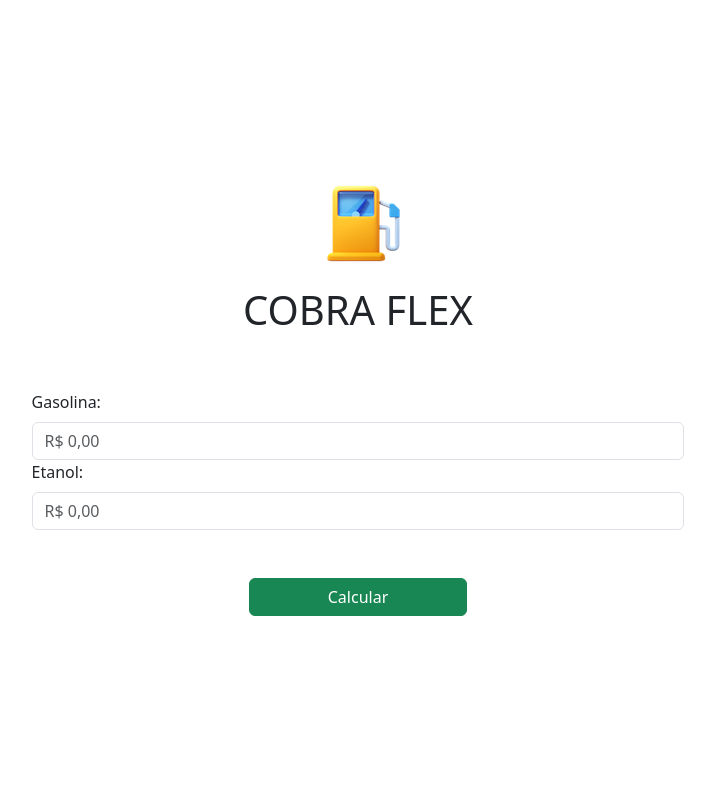
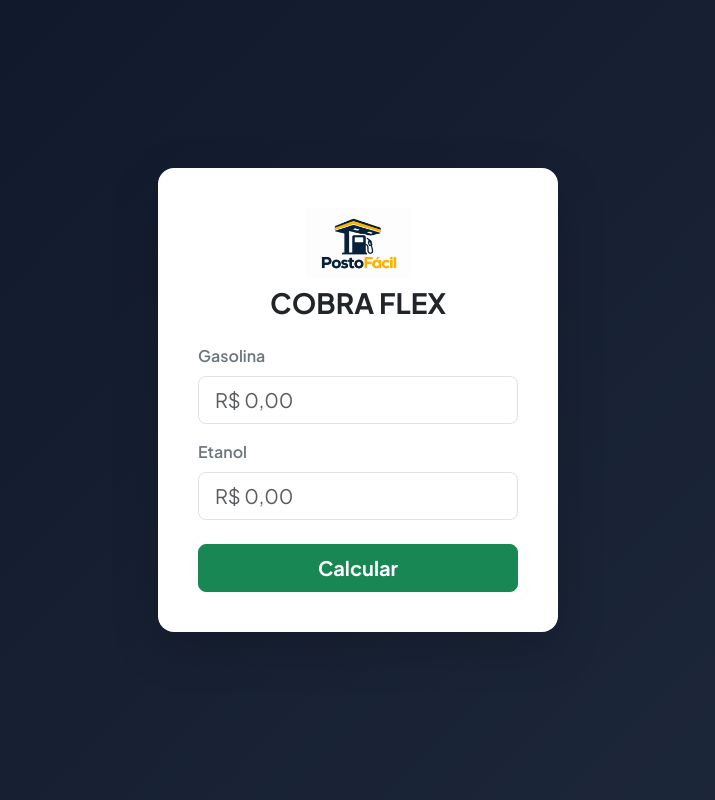
Before and after one commit to tblima26/Cobra-Flex, a Flask app: page / in a window 1280 px wide. Shown: the whole page, without its empty margins (282-997 px from the left). Run offline with Flask 3, Linux system fonts and the light colour scheme.

Commit message:
Atualizando projeto.

```diff
--- a/static/css/estilo.css
+++ b/static/css/estilo.css
@@ -0,0 +1,10 @@
+body {
+  font-family: 'Plus Jakarta Sans', sans-serif;
+  background: linear-gradient(135deg, #0f172a 0%, #1e293b 100%);
+}
+
+/* Define a largura máxima do container central */
+.card-custom {
+  width: 100%;
+  max-width: 400px;
+}
--- a/static/css/fontes.css
+++ b/static/css/fontes.css
@@ -0,0 +1 @@
+@import url('https://fonts.googleapis.com/css2?family=Plus+Jakarta+Sans:wght@400;600;700&display=swap');
--- a/templates/index.html
+++ b/templates/index.html
@@ -6,45 +6,54 @@
     <meta name="viewport" content="width=device-width, initial-scale=1">
     <title>COBRA FLEX</title>
 
-    <link href="https://cdn.jsdelivr.net/npm/bootstrap@5.3.8/dist/css/bootstrap.min.css" rel="stylesheet" integrity="sha384-sRIl4kxILFvY47J16cr9ZwB07vP4J8+LH7qKQnuqkuIAvNWLzeN8tE5YBujZqJLB" crossorigin="anonymous">
+    <!-- Bootstrap 5 CSS -->
+    <link href="https://cdn.jsdelivr.net/npm/bootstrap@5.3.3/dist/css/bootstrap.min.css" rel="stylesheet">
 
     <link rel="stylesheet" href="{{ url_for('static',filename='css/fontes.css') }}">
     <link rel="stylesheet" href="{{ url_for('static',filename='css/estilo.css') }}">
   </head>
-  <body>
-    <main class="container vh-100 d-flex align-items-center justify-content-center">
-       <div class="row">
-        <figure class="d-flex justify-content-center mb-3">
-          <img src="{{ url_for('static',filename='img/icons8-combustivel-94.png') }}" alt="Logo">
-        </figure>
-        <div class="d-flex justify-content-center mb-5">
-          <h1>COBRA FLEX</h1>
-        </div>
-        <form action="/melhorCombustivel" method="POST">
-          <div class="col-12">
-            <label for="gasolina" class="form-label">
-              Gasolina:
-            </label>
-            <input type="number" placeholder="R$ 0,00" class="form-control" name="gasolina" step="0.01" required>
+  <body class="bg-dark text-body d-flex align-items-center min-vh-100">
+
+    <main class="container d-flex justify-content-center py-4">
+      <!-- Card nativo do Bootstrap -->
+      <div class="card shadow-lg border-0 rounded-4 p-4 card-custom">
+        <div class="card-body">
+
+          <!-- Logo e Título -->
+          <div class="text-center mb-4">
+            <img src="{{ url_for('static',filename='img/icons8-combustivel-94.png') }}" alt="Logo" class="img-fluid mb-2" style="max-height: 70px;">
+            <h1 class="h3 fw-bold text-dark m-0">COBRA FLEX</h1>
           </div>
-          <div class="col-12">
-            <label for="etanol" class="form-label">
-              Etanol:
-            </label>
-            <input type="number" placeholder="R$ 0,00" class="form-control" name="etanol" step="0.01" required>
-          </div>
-          <div class="d-flex justify-content-center mt-5">
-            <button type="submit" class="btn btn-success col-4">
+
+          <!-- Formulário -->
+          <form action="/melhorCombustivel" method="POST">
+            <div class="mb-3">
+              <label for="gasolina" class="form-label fw-semibold text-secondary">Gasolina</label>
+              <input type="number" id="gasolina" name="gasolina" step="0.01" class="form-control form-control-lg" placeholder="R$ 0,00" required>
+            </div>
+
+            <div class="mb-4">
+              <label for="etanol" class="form-label fw-semibold text-secondary">Etanol</label>
+              <input type="number" id="etanol" name="etanol" step="0.01" class="form-control form-control-lg" placeholder="R$ 0,00" required>
+            </div>
+
+            <button type="submit" class="btn btn-success btn-lg w-100 fw-bold rounded-3">
               Calcular
             </button>
-          </div>
-        </form>
-        <h2>
-          {{ msg if msg else '' }}
-        </h2>
-       </div>
+          </form>
+
+          <!-- Resultado usando Alert nativo do Bootstrap -->
+          {% if msg %}
+            <div class="alert alert-success mt-4 text-center mb-0 fw-semibold" role="alert">
+              {{ msg }}
+            </div>
+          {% endif %}
+
+        </div>
+      </div>
     </main>
 
-    <script src="https://cdn.jsdelivr.net/npm/bootstrap@5.3.8/dist/js/bootstrap.bundle.min.js" integrity="sha384-FKyoEForCGlyvwx9Hj09JcYn3nv7wiPVlz7YYwJrWVcXK/BmnVDxM+D2scQbITxI" crossorigin="anonymous"></script>
+    <!-- Bootstrap 5 JS Bundle -->
+    <script src="https://cdn.jsdelivr.net/npm/bootstrap@5.3.3/dist/js/bootstrap.bundle.min.js"></script>
   </body>
 </html>
```
Also changed, not shown: static/img/icons8-combustivel-94.png.
